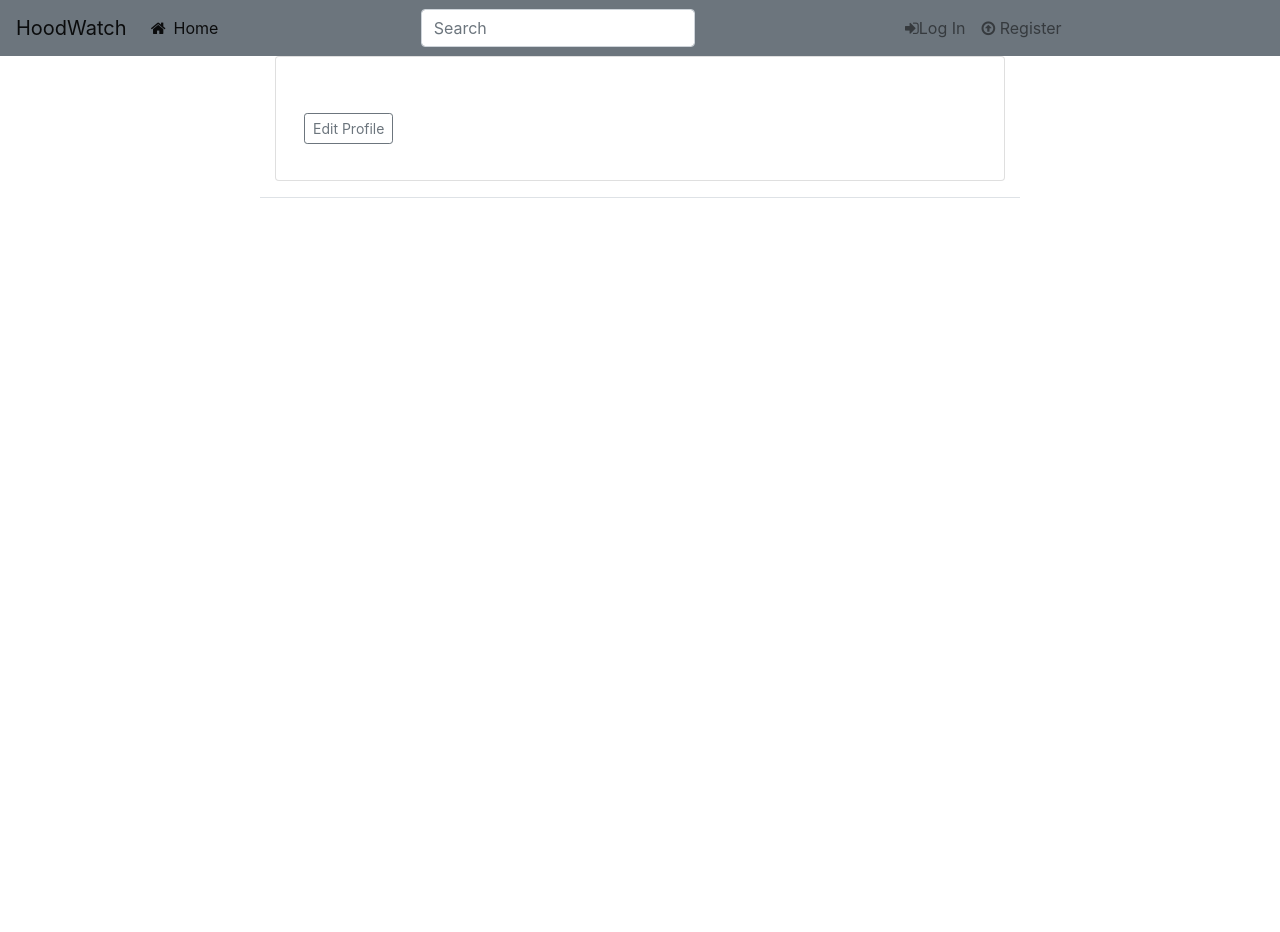
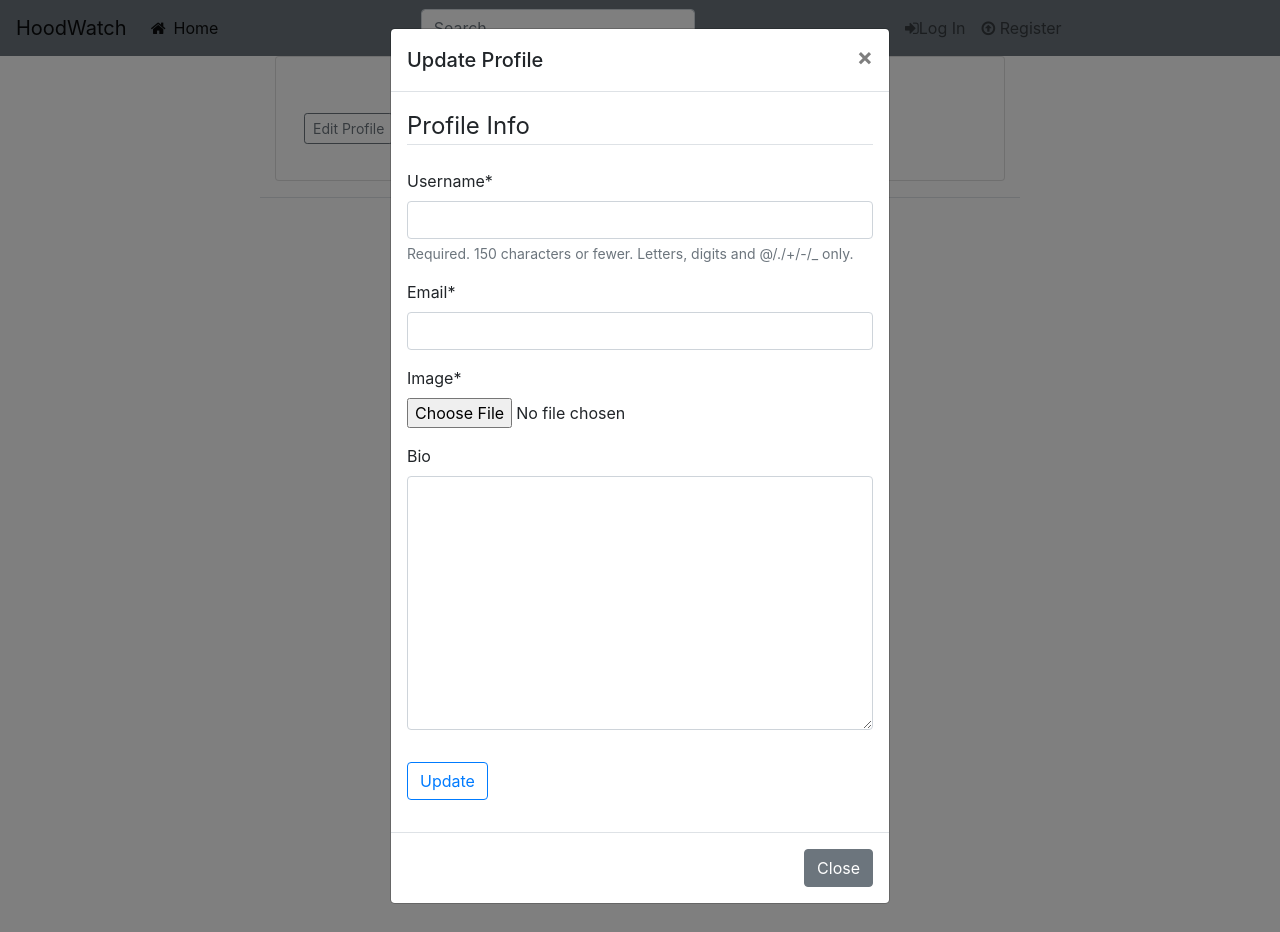
Before and after one commit to Sundaybrian/hood-watch, a Django app: template users/templates/users/profile.html in a window 1280 px wide, after a click on "Edit Profile". Run offline with Django 3.2, Linux system fonts and the light colour scheme; the template is opened without the code that fills it: values that come from a table or form of the project are taken from there, others are empty; parts of the project's set-up code (start-up, migrations or seed data) failed here and were passed over; some libraries are stand-ins or nearby versions.

Commit message:
fix the missing import for the profile model and add the forms for update to the profile page

```diff
--- a/users/forms.py
+++ b/users/forms.py
@@ -2,6 +2,7 @@ from django.contrib.auth.models import User
 from django import forms
 from django.contrib.auth.forms import UserCreationForm
 from hood.models import NeighbourHood
+from users.models import Profile
 
 class UserRegistrationForm(UserCreationForm):
     email=forms.EmailField()
--- a/users/templates/users/profile.html
+++ b/users/templates/users/profile.html
@@ -38,6 +38,39 @@
     </div>
     <!-- row -->
 
+    <!-- modal update form -->
+    <div class="modal" id="profileModal" tabindex="-1" role="dialog">
+        <div class="modal-dialog" role="document">
+          <div class="modal-content">
+            <div class="modal-header">
+              <h5 class="modal-title">Update Profile </h5>
+              <button type="button" class="close" data-dismiss="modal" aria-label="Close">
+                <span aria-hidden="true">&times;</span>
+              </button>
+            </div>
+            <div class="modal-body">
+                    <form action="" method='POST' enctype="multipart/form-data">
+                        {% csrf_token %}
+                    <fieldset class="form-group">
+                        <legend class="border-bottom mb-4">Profile Info</legend>
+                        {{usr_form | crispy}}
+                        {{prof_form | crispy}}
+                    </fieldset>
+                    <div class="form-group">
+                        <button class="btn btn-outline-primary" type="submit">Update</button>
+                    </div>
+                </form>
+            </div>
+            <div class="modal-footer">
+              <button type="button" class="btn btn-secondary" data-dismiss="modal">Close</button>
+              <!-- <button type="button" class="btn btn-primary">Save changes</button> -->
+            </div>
+          </div>
+        </div>
+      </div>
+<!-- end modal update -->
+
+
 
 
 {% endblock content %}
```
Also changed, not shown: media/profile_pics/Screenshot_from_2019-08-30_22-22-36.png (added).
